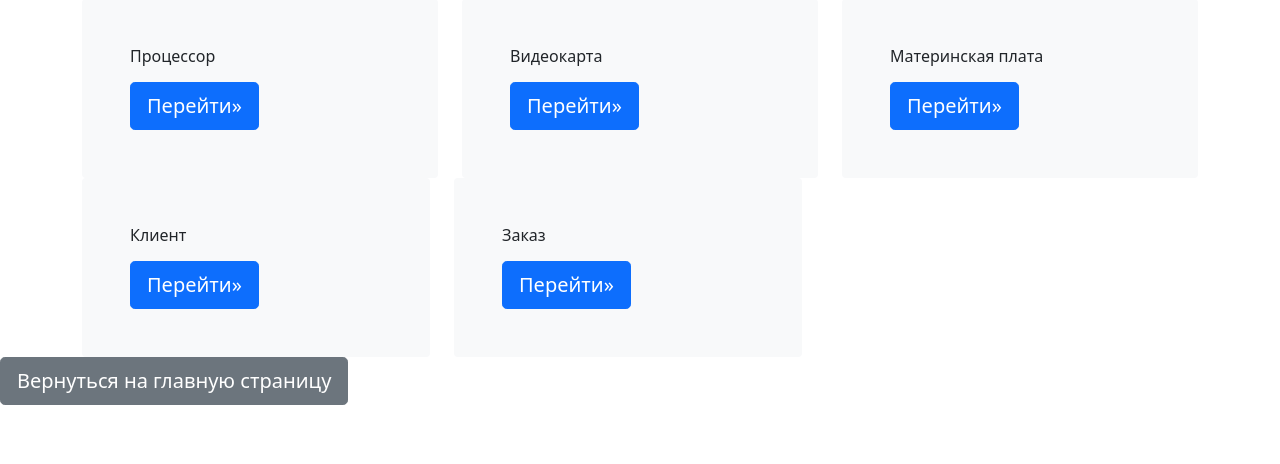
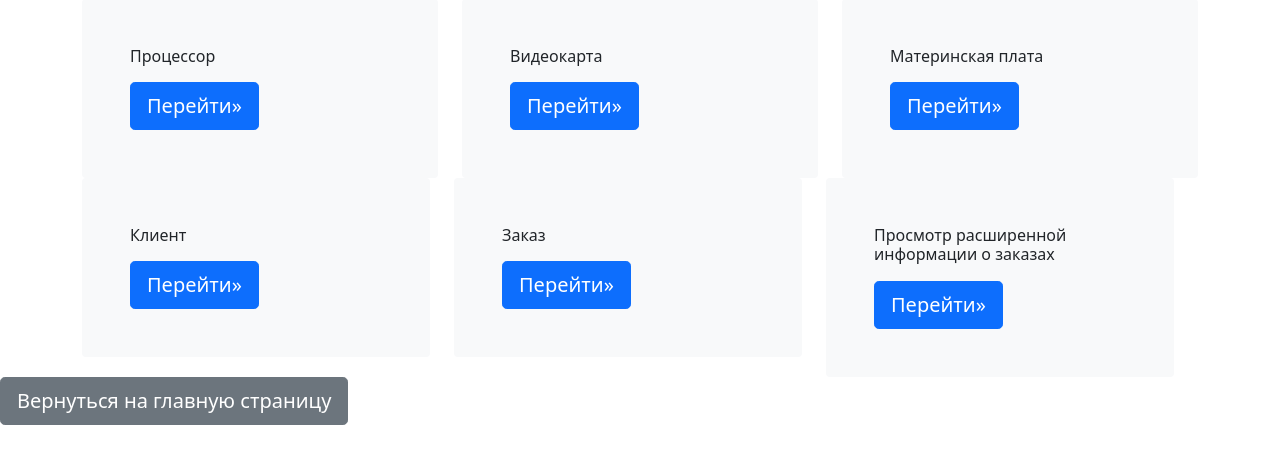
Before and after one commit to Dekster198/Practice_project, a Django app: page /chage_rud/ in a window 1280 px wide. Shown: the part 137-601 px from the top of the page. Run offline with Django 3.2, Linux system fonts and the light colour scheme.

Commit message:
show join table

```diff
--- a/templates/practice_project/change_rud.html
+++ b/templates/practice_project/change_rud.html
@@ -67,7 +67,13 @@
             <a class="btn btn-lg btn-primary" href="{% url 'view_order' %}" role="button">Перейти&raquo;</a>
           </div>
         </div>
-        <div class="col-sm"></div>
+        <div class="col-sm">
+          <div class="bg-light p-5 rounded">
+            <h6>Просмотр расширенной информации о заказах</h6>
+            <p class="lead"></p>
+            <a class="btn btn-lg btn-primary" href="{% url 'view_order_extra' %}" role="button">Перейти&raquo;</a>
+          </div>
+        </div>
       </div>
     </div>
   </main>
```
